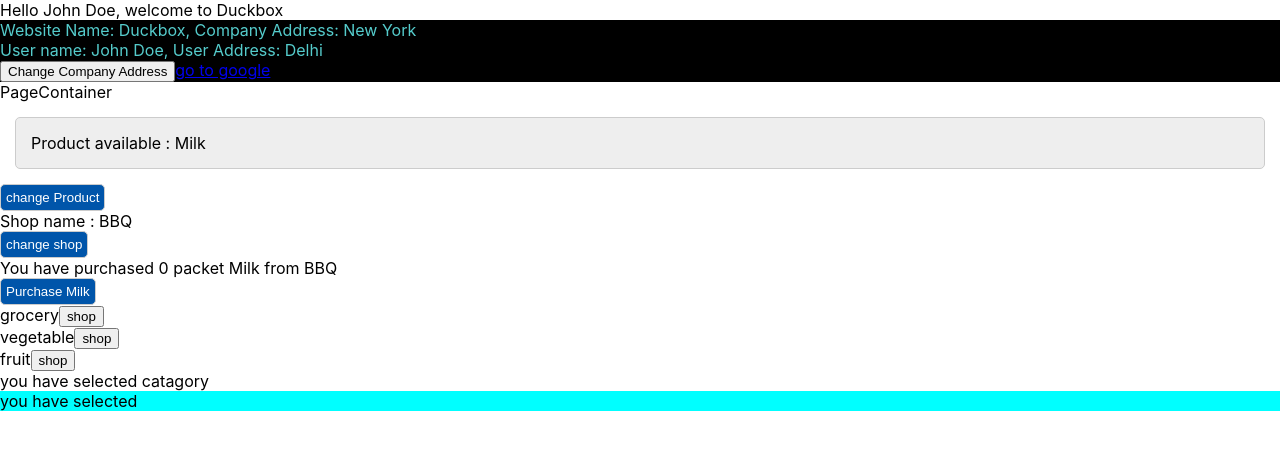
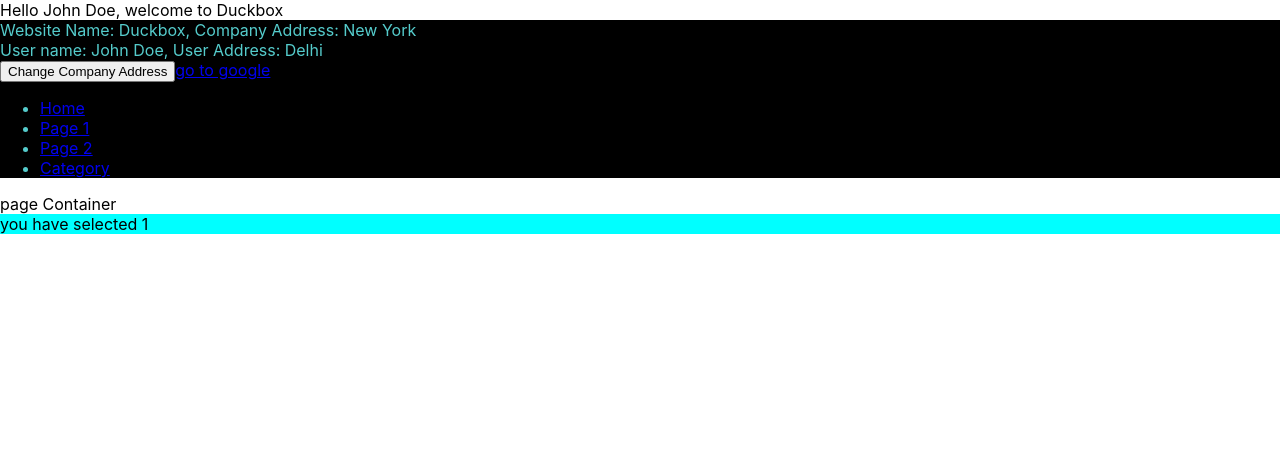
Before and after one commit to jyotixkarmakar/duckbox, a React (Create React App) app: page /catagory/1 in a window 1280 px wide. Shown: the top 450 px of the page. Built offline with nearby package versions, Linux system fonts and the light colour scheme.

Commit message:
array filters,map and routing

```diff
--- a/package.json
+++ b/package.json
@@ -13,6 +13,7 @@
     "react": "^17.0.2",
     "react-dom": "^17.0.2",
     "react-jss": "^10.7.1",
+    "react-router-dom": "^5.2.0",
     "react-scripts": "4.0.3",
     "typescript": "^4.3.4",
     "web-vitals": "^1.0.1"
@@ -40,5 +41,8 @@
       "last 1 firefox version",
       "last 1 safari version"
     ]
+  },
+  "devDependencies": {
+    "@types/react-router-dom": "^5.1.8"
   }
 }
--- a/src/core/layout/Header.tsx
+++ b/src/core/layout/Header.tsx
@@ -1,4 +1,5 @@
 import { Component } from "react";
+import { Link } from "react-router-dom";
 class Header extends Component<any, any> {
 
     // initialization stage
@@ -31,6 +32,24 @@ class Header extends Component<any, any> {
                     Change Company Address
                 </button>
                 <a href="https://www.google.com/">go to google</a>
+                <div>
+                    <nav>
+                        <ul>
+                            <li>
+                                <Link to="/">Home</Link>
+                            </li>
+                            <li>
+                                <Link to="/p1">Page 1</Link>
+                            </li>
+                            <li>
+                                <Link to="/p2">Page 2</Link>
+                            </li>
+                            <li>
+                                <Link to="/catagory">Category</Link>
+                            </li>
+                        </ul>
+                    </nav>
+                </div>
             </div>
         );
     }
--- a/src/core/layout/PageContainer.tsx
+++ b/src/core/layout/PageContainer.tsx
@@ -1,11 +1,30 @@
 import HomePage from "../../pages/homepage/HomePage";
-import Header from "./Header";
+import {
+    BrowserRouter as Router, Route, Switch
+} from "react-router-dom";
+import { Page1 } from "../../pages/page1";
+import { Page2 } from "../../pages/page2";
+import CategoryDetails from "../../pages/CatagoryDetails/CategoryDetails";
+const PageContainer = (props: any) => {
+    return (
+            <div>
+                page Container
+                <Switch>
+                    <Route path="/p1">
+                        <Page1 />
+                    </Route>
+                    <Route path="/p2">
+                        <Page2 />
+                    </Route>
+                    <Route path="/catagory/:catagoryName">
+                        <CategoryDetails />
+                    </Route>
+                    <Route path="/">
+                        <HomePage></HomePage>
+                    </Route>
+                </Switch>
 
-const PageContainer = (props:any) => {
-    return (
-        <div>PageContainer
-            <HomePage></HomePage>
-        </div>
+            </div>
     )
 }
 export default PageContainer;
--- /dev/null
+++ b/src/pages/CatagoryDetails/CategoryDetails.tsx
@@ -0,0 +1,103 @@
+import { useEffect, useState } from "react";
+import "./styles.css";
+import { useStyles } from "./jss-styles"
+import { useParams } from "react-router-dom";
+
+const CategoryDetails = (props: any) => {
+  const classes = useStyles();
+  let { catagoryName } = useParams<any>();
+  const shoplist = [
+    { shopName: "bigbazar", address: "raiganj", catagory: "Fruit" },
+    {
+      shopName: "Arthi Provision Store",
+      address: "Jayanagar",
+      catagory: "Vegetable",
+    },
+    { shopName: "G M store", address: "Shivajinagar", catagory: "Grocery" },
+    { shopName: "Greenmart", address: "Vivek Nagar", catagory: "Vegetable" },
+    { shopName: "New Darshan Store", address: "Eji pura", catagory: "Grocery" },
+    { shopName: "Om Sai Ram Traders", address: "MG Road", catagory: "Fruit" },
+    {
+      shopName: "Fresh Mart",
+      address: " Sampagni Nagar",
+      catagory: "Vegetable",
+    },
+    {
+      shopName: "Madeena Supermarket",
+      address: "Neelasandra",
+      catagory: "Grocery",
+    },
+  ];
+
+  const [shopDivs, setShopDivs] = useState<any>([]);
+
+  const [availableShop, setAvailableShop] = useState<any[]>([]);
+  useEffect(() => {
+    let arr = []
+    if (availableShop && availableShop.length) {
+      for (let i = 0; i < availableShop.length; i++) {
+        let shopdiv = <div style={shopCardStyle}>
+          <div className={classes.shopName}>ShopName: {availableShop[i].shopName}</div>
+          <div>Address: {availableShop[i].address}</div>
+        </div>
+        arr.push(shopdiv);
+      }
+
+      setShopDivs(arr)
+    }
+  }, [availableShop])
+  useEffect(() => {
+    let sl: any[] = []
+    // for (let i = 0; i < shoplist.length; i++) {
+    //   sl.push(shoplist[i].shopName)
+    // }
+    shoplist.forEach((shop, index) => {
+      // console.log(shop.shopName)
+      sl.push(shop.shopName)
+    })
+    let mapFun = (item: any) => {
+      return item.shopName
+    }
+    let sl1 = shoplist.map(mapFun)
+    console.log(sl1)
+    console.log(sl);
+    let slF: any[] = []
+
+
+
+
+
+    let slf1=shoplist.find(item=>{
+      return  item.shopName.length <= 10
+    })
+    console.log(slf1)
+
+
+    shoplist.forEach((shop, index) => {
+      // console.log(shop.shopName)
+      if (shop.shopName.length <= 10) {
+        slF.push(shop)
+      }
+    })
+
+
+    console.log("use")
+    let a = shoplist.filter((shop) => {
+      console.log(shop.catagory);
+      return shop.catagory === catagoryName
+    });
+    console.log(a)
+    setAvailableShop(a);
+  }, [catagoryName]);
+  const shopCardStyle = { background: '#ddd', color: '#800' };
+  return (
+    <div className="shop-container">
+      <div>you have selected {catagoryName} </div>
+      <div>
+        {shopDivs}
+      </div>
+    </div>
+  );
+};
+
+export default CategoryDetails;
--- a/src/pages/homepage/Catagory.tsx
+++ b/src/pages/homepage/Catagory.tsx
@@ -1,34 +1,34 @@
-import {useEffect ,useState } from "react";
-import Shoplist from "./ShopList";
+import { useEffect, useState } from "react";
+import { useHistory } from "react-router-dom";
 
 
 const Catagory = (props: any) => {
-   const [catagoryName, setCatagoryName] = useState();
-
-   const changeCatagoryName = (catagoryName:any) => {
-    setCatagoryName(catagoryName);
+  const [catagoryName, setCatagoryName] = useState();
+  let history = useHistory();
+  const changeCatagoryName = (catagoryName: any) => {
+    let link="/catagory/" + catagoryName;
+    history.push(link)
 
 
-}
+  }
 
 
 
 
- return (<div>
+  return (<div>
     <div>grocery
 
-     <button onClick={() =>changeCatagoryName("Grocery")}>shop</button>
+      <button onClick={() => changeCatagoryName("Grocery")}>shop</button>
     </div>
     <div>vegetable
 
-    <button onClick={() =>changeCatagoryName("Vegetable")}>shop</button>
+      <button onClick={() => changeCatagoryName("Vegetable")}>shop</button>
     </div>
     <div>fruit
-    <button onClick={() =>changeCatagoryName("Fruit")}>shop</button>
+      <button onClick={() => changeCatagoryName("Fruit")}>shop</button>
     </div>
     <div>you have selected {catagoryName} catagory</div>
-    <Shoplist catagory={catagoryName}></Shoplist>
-    </div>
+  </div>
 
 
 
--- a/src/pages/homepage/ShopList.tsx
+++ /dev/null
@@ -1,58 +0,0 @@
-import { useEffect, useState } from "react";
-import "./styles.css";
-import { useStyles } from "./jss-styles"
-
-import {createUseStyles} from 'react-jss'
-const Shoplist = (props: any) => {
-  const classes=useStyles();
-  const shoplist = [
-    { shopName: "bigbazar", address: "raiganj", catagory: "Fruit" },
-    {
-      shopName: "Arthi Provision Store",
-      address: "Jayanagar",
-      catagory: "Vegetable",
-    },
-    { shopName: "G M store", address: "Shivajinagar", catagory: "Grocery" },
-    { shopName: "Greenmart", address: "Vivek Nagar", catagory: "Vegetable" },
-    { shopName: "New Darshan Store", address: "Eji pura", catagory: "Grocery" },
-    { shopName: "Om Sai Ram Traders", address: "MG Road", catagory: "Fruit" },
-    {
-      shopName: "Fresh Mart",
-      address: " Sampagni Nagar",
-      catagory: "Vegetable",
-    },
-    {
-      shopName: "Madeena Supermarket",
-      address: "Neelasandra",
-      catagory: "Grocery",
-    },
-  ];
-  const [availableShop, setAvailableShop] = useState<any[]>([]);
-
-  useEffect(() => {
-
-    console.log("use")
-    let a = shoplist.filter((shop) => {
-      console.log(shop.catagory);
-      return shop.catagory === props.catagory
-    });
-    console.log(a)
-    setAvailableShop(a);
-  }, [props.catagory]);
-  const shopCardStyle = { background: '#ddd', color: '#800' };
-  return (
-    <div className="shop-container">
-      <div>you have selected {props.catagory} </div>
-      <div>
-        {availableShop.map((shop) =>
-          <div style={shopCardStyle}>
-            <div className={classes.shopName}>ShopName: {shop.shopName}</div>
-            <div>Address: {shop.address}</div>
-          </div>
-        )}
-      </div>
-    </div>
-  );
-};
-
-export default Shoplist;
--- /dev/null
+++ b/src/pages/page1.tsx
@@ -0,0 +1,36 @@
+import { Component } from "react";
+
+export class Page1 extends Component<any, any> {
+    componentWillMount() {
+
+        console.log("Inside componentWillMount, user is currently  at: Delhi, officical address:")
+    }
+
+    componentDidMount() {
+        console.log("Inside componentDidMount, user is currently at: Kabul, officical address:")
+    }
+
+    // update
+    shouldComponentUpdate(nextProps: any, nextState: any) {
+            return true;
+    }
+    componentWillUpdate() {
+        console.log("Inside componentDidUpdate, user is currently at: ", " officical address:")
+        console.log("We should not change location now,else value would again change and the method would again call in infinity loop: ");
+    }
+    componentDidUpdate() {
+        console.log("Inside componentDidUpdate, user is currently at: ", " officical address:")
+        console.log("We should not change location now,else value would again change and the method would again call in infinity loop: ");
+    }
+
+    // unmount
+
+    componentWillUnmount() {
+        console.log("Inside componentWillUnmount, leaving the universe");
+    }
+    render() {
+        return <div>
+            Page 1
+        </div>
+    }
+}
--- /dev/null
+++ b/src/pages/page2.tsx
@@ -0,0 +1,5 @@
+export const Page2=(props:any)=>{
+    return <div>
+        Page 2
+    </div>
+}
--- /dev/null
+++ b/src/pages/page3.tsx
@@ -0,0 +1,5 @@
+export const Page1=(props:any)=>{
+    return <div>
+        Page 1
+    </div>
+}
```
Also changed, not shown: src/core/layout/MainContainer.tsx (+8 -5 lines), src/pages/CatagoryDetails/jss-styles.tsx (renamed from src/pages/homepage/jss-styles.tsx), src/pages/CatagoryDetails/styles.css (renamed from src/pages/homepage/styles.css).
